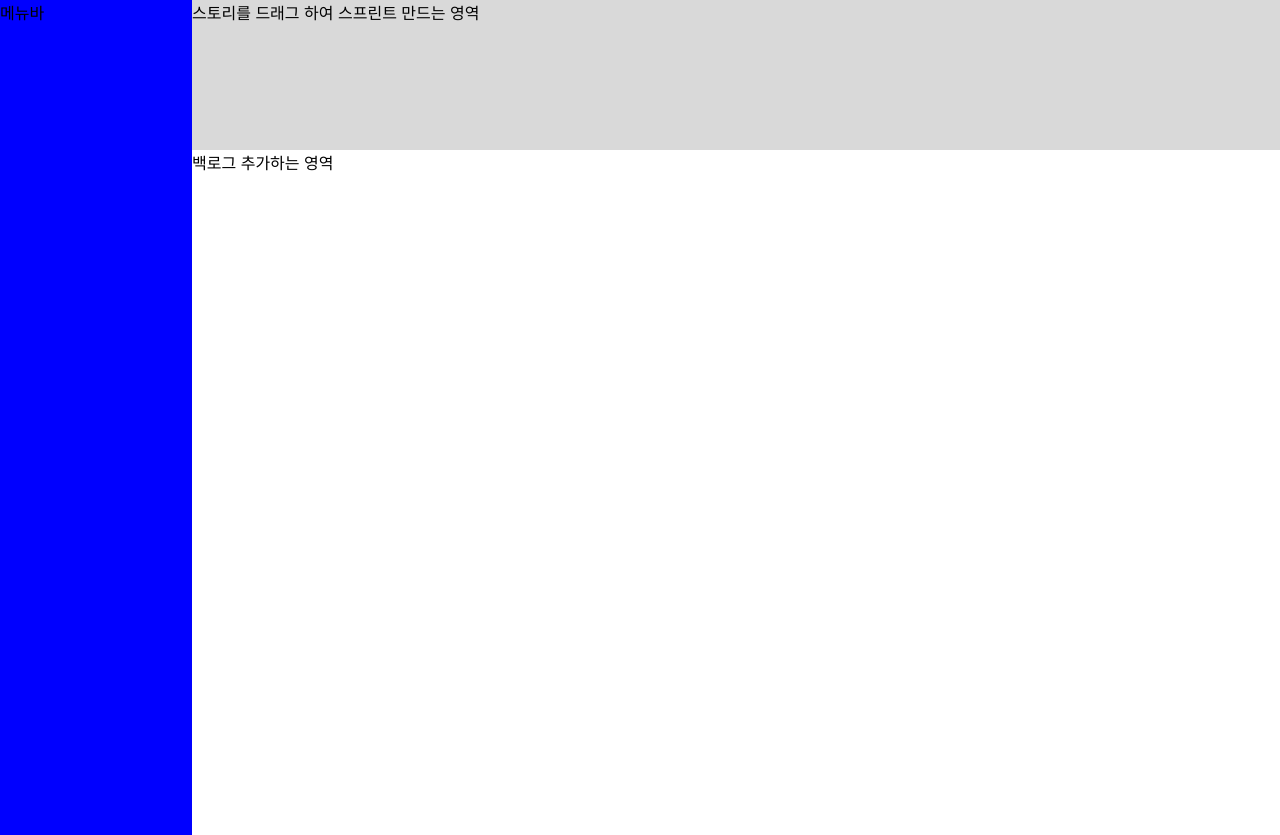
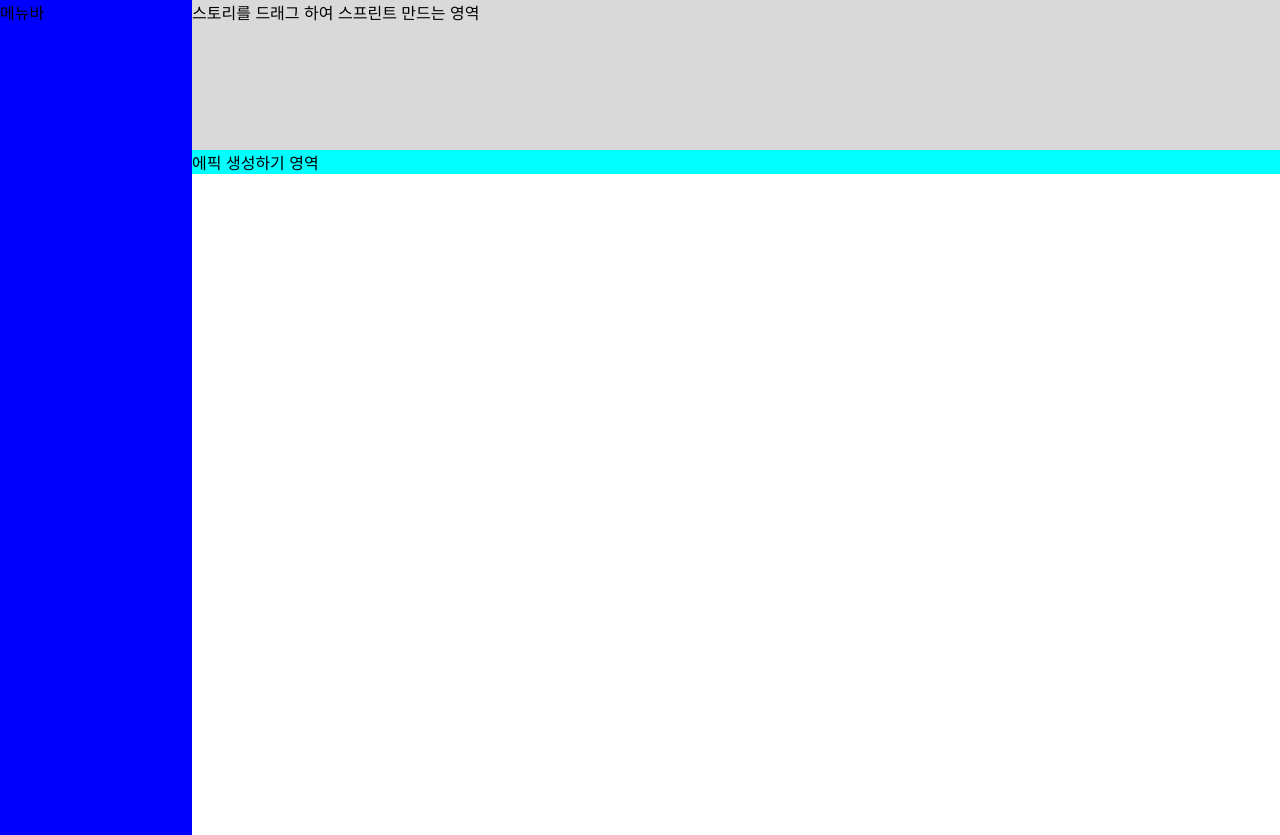
Before and after one commit to AgileHub-DQ/Frontend, a React (Create React App) app in the folder agile-hub/src/: page /backlog in a window 1280 px wide. Built offline with nearby package versions, Linux system fonts and the light colour scheme; the HTML template or start-up script is replaced by a standard one.

Commit message:
feat:9 백로그 css 생성

```diff
--- a/agile-hub/src/components/BacklogPage/AddBacklog.js
+++ b/agile-hub/src/components/BacklogPage/AddBacklog.js
@@ -1,12 +1,13 @@
 // AddBacklog.js
 import React from 'react';
-//import '../css/BacklogPage/BacklogPage.css';
+//import '../../css/BacklogPage/AddBacklog.css';
+import AddEpic from '../BacklogPage/AddEpic.js'; // epic 추가하는 컴포넌트
 
 function AddBacklog() {
 
   return (
-    <div>
-        백로그 추가하는 영역
+    <div className='addBacklog'>
+        <AddEpic/>
     </div>
   );
 }
--- /dev/null
+++ b/agile-hub/src/components/BacklogPage/AddEpic.js
@@ -0,0 +1,13 @@
+// AddEpic.js
+import React from 'react';
+import '../../css/BacklogPage/AddEpic.css';
+function AddEpic() {
+
+  return (
+    <div className='addEpic'>
+        에픽 생성하기 영역
+    </div>
+  );
+}
+
+export default AddEpic;
--- /dev/null
+++ b/agile-hub/src/css/BacklogPage/AddBacklog.css
@@ -0,0 +1,3 @@
+.addBacklog{
+    background-color: yellow;
+}
--- /dev/null
+++ b/agile-hub/src/css/BacklogPage/AddEpic.css
@@ -0,0 +1,3 @@
+.addEpic{
+    background-color: aqua;
+}
```
